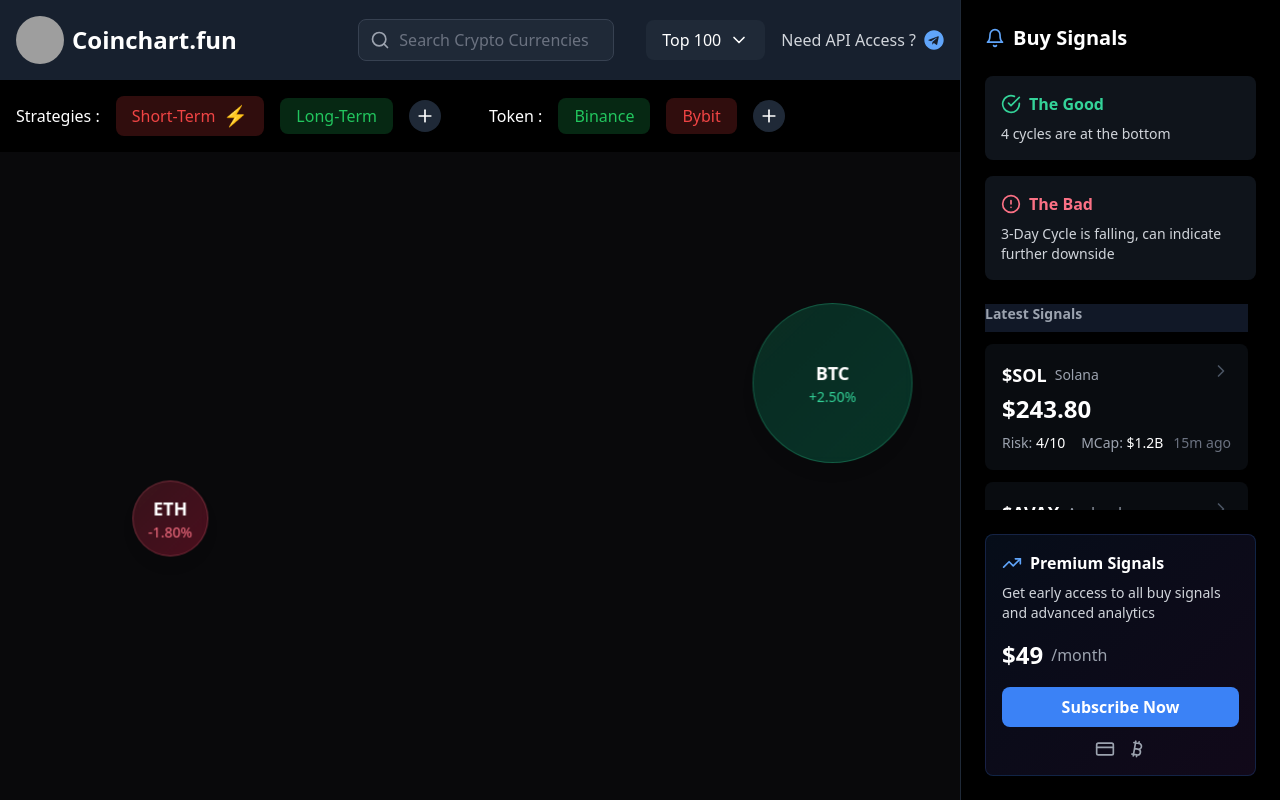
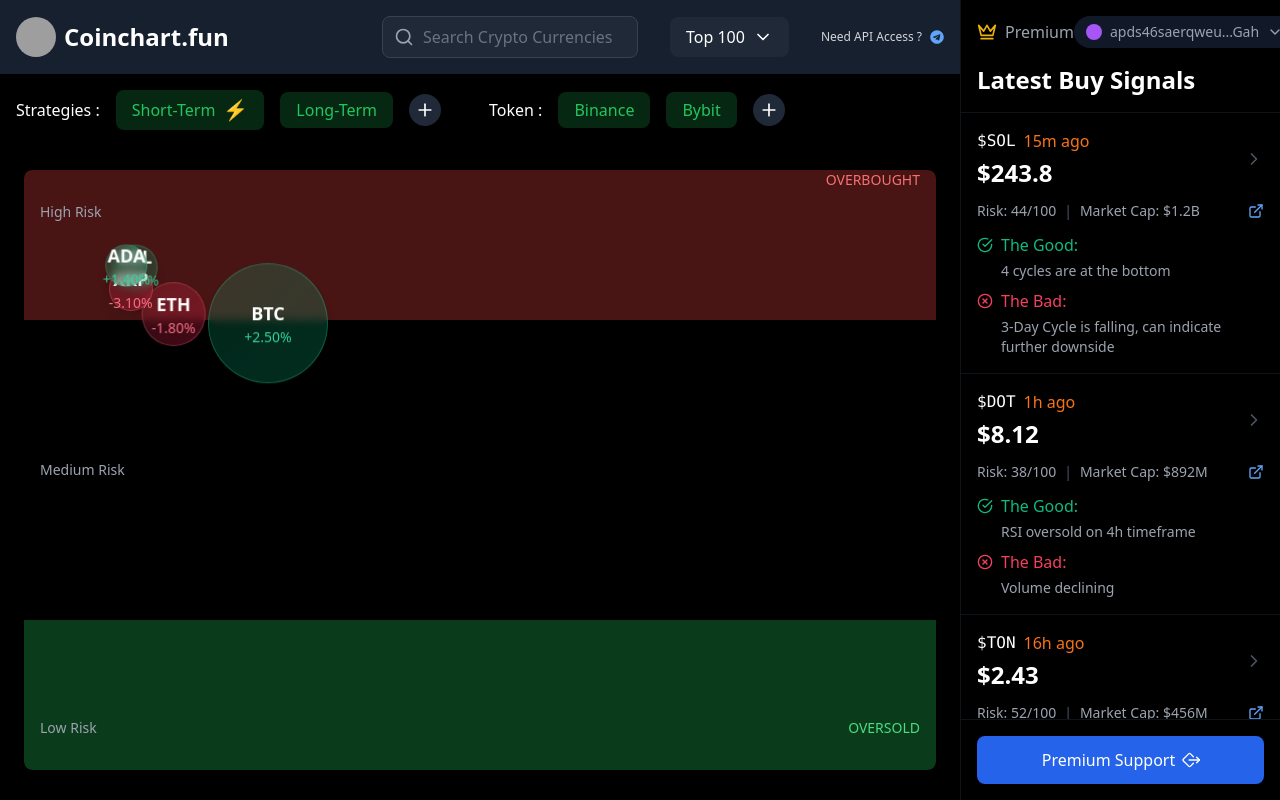
Before and after one commit to kendrekaran/crypto-bubble, a React (Vite) app: page / in a window 1280 px wide. Built offline with nearby package versions, Linux system fonts and the light colour scheme; grey boxes are pictures that could not be loaded.

Commit message:
Updated Code

```diff
--- a/src/App.tsx
+++ b/src/App.tsx
@@ -1,4 +1,4 @@
-import React, { useState } from 'react';
+import  { useState } from 'react';
 import { CryptoData, Timeframe } from './types';
 import { Navbar } from './components/Navbar';
 import { BubbleChart } from './components/BubbleChart';
@@ -15,7 +15,9 @@ const mockData: CryptoData[] = [
     price: 42069.50,
     volume24h: 12345678900,
     percentChange: 2.5,
-    rank: 1
+    rank: 1,
+    launchDate: '2009-01-03',
+    riskLevel: 45
   },
   {
     id: '2',
@@ -25,13 +27,50 @@ const mockData: CryptoData[] = [
     price: 2345.67,
     volume24h: 9876543210,
     percentChange: -1.8,
-    rank: 2
+    rank: 2,
+    launchDate: '2015-07-30',
+    riskLevel: 38
   },
-  // Add more mock data as needed
+  {
+    id: '3',
+    symbol: 'SOL',
+    name: 'Solana',
+    marketCap: 45678901234,
+    price: 123.45,
+    volume24h: 5432109876,
+    percentChange: 5.2,
+    rank: 3,
+    launchDate: '2020-03-16',
+    riskLevel: 75
+  },
+  {
+    id: '4',
+    symbol: 'XRP',
+    name: 'Ripple',
+    marketCap: 34567890123,
+    price: 0.5432,
+    volume24h: 4321098765,
+    percentChange: -3.1,
+    rank: 4,
+    launchDate: '2012-01-01',
+    riskLevel: 25
+  },
+  {
+    id: '5',
+    symbol: 'ADA',
+    name: 'Cardano',
+    marketCap: 23456789012,
+    price: 0.6789,
+    volume24h: 3210987654,
+    percentChange: 1.4,
+    rank: 5,
+    launchDate: '2017-09-29',
+    riskLevel: 60
+  }
 ];
 
 function App() {
-  const [searchTerm] = useState('');
+  const [searchTerm, setSearchTerm] = useState('');
   const [selectedCrypto, setSelectedCrypto] = useState<CryptoData | null>(null);
   const [selectedTimeframe, setSelectedTimeframe] = useState<Timeframe>('Day');
 
@@ -41,7 +80,7 @@ function App() {
   );
 
   return (
-    <div className="min-h-screen bg-zinc-950 flex">
+    <div className="max-h-screen max-w-screen bg-black flex overflow-hidden">
       <div className="flex-1 flex flex-col">
         <Navbar />
         <div className="flex-1 p-6">
--- a/src/components/BubbleChart.tsx
+++ b/src/components/BubbleChart.tsx
@@ -1,7 +1,7 @@
 import React from 'react';
 import { motion, AnimatePresence } from 'framer-motion';
 import { CryptoData } from '../types';
-import {  formatPercentage } from '../utils';
+import { formatNumber, formatPercentage } from '../utils';
 
 interface BubbleChartProps {
   data: CryptoData[];
@@ -9,19 +9,54 @@ interface BubbleChartProps {
 }
 
 export const BubbleChart: React.FC<BubbleChartProps> = ({ data, onBubbleClick }) => {
-  const maxMarketCap = Math.max(...data.map(d => d.marketCap));
+  const maxVolume = Math.max(...data.map(d => d.volume24h));
 
   const getBubbleSize = (marketCap: number) => {
-    return (marketCap / maxMarketCap) * 120 + 40;
+    return (marketCap / Math.max(...data.map(d => d.marketCap))) * 80 + 40;
+  };
+
+  const getXPosition = (volume: number) => {
+    return (volume / maxVolume) * 80 + 20;
+  };
+
+  const getYPosition = (percentChange: number) => {
+    if (percentChange > 0) {
+      return 25 - (percentChange / 100) * 25; // Green section
+    } else if (percentChange < 0) {
+      return 75 + (Math.abs(percentChange) / 100) * 25; // Red section
+    } else {
+      return 50; // Middle section for unchanged
+    }
   };
 
   return (
-    <div className="relative w-full h-[600px] overflow-hidden">
+    <div className="relative w-full h-[600px] bg-black rounded-lg overflow-hidden">
+
+      <div className="absolute top-0 left-0 right-0 h-[25%] bg-red-500/30 backdrop-blur-sm" />
+
+      <div className="absolute bottom-0 left-0 right-0 h-[25%] bg-green-500/30 backdrop-blur-sm" />
+
+      <div className="absolute left-4 top-0 bottom-0 flex flex-col justify-between text-sm text-gray-400 py-8">
+        <span>High Risk</span>
+        <span>Medium Risk</span>
+        <span>Low Risk</span>
+      </div>
+
+
+      <div className="absolute right-4 text-sm">
+        <span className="text-red-400">OVERBOUGHT</span>
+      </div>
+      <div className="absolute right-4 bottom-8 text-sm">
+        <span className="text-green-400">OVERSOLD</span>
+      </div>
+
+
+      <div className="absolute inset-16">
         <AnimatePresence>
           {data.map((crypto) => {
             const size = getBubbleSize(crypto.marketCap);
-          const x = Math.random() * (500 - size/6) + size/12;
-          const y = Math.random() * (500 - size/6) + size/12;
+            const x = getXPosition(crypto.volume24h);
+            const y = getYPosition(crypto.percentChange);
 
             return (
               <motion.div
@@ -35,7 +70,7 @@ export const BubbleChart: React.FC<BubbleChartProps> = ({ data, onBubbleClick })
                 }}
                 exit={{ scale: 0, opacity: 0 }}
                 whileHover={{ scale: 1.1 }}
-              className="absolute cursor-pointer"
+                className="absolute cursor-pointer transform -translate-x-1/2 -translate-y-1/2"
                 style={{
                   width: size,
                   height: size,
@@ -48,7 +83,7 @@ export const BubbleChart: React.FC<BubbleChartProps> = ({ data, onBubbleClick })
                       ? 'bg-gradient-to-br from-emerald-500/20 to-emerald-600/30 border-emerald-400/30'
                       : 'bg-gradient-to-br from-rose-500/20 to-rose-600/30 border-rose-400/30'}
                     border backdrop-blur-sm shadow-lg hover:shadow-xl transition-shadow
-                  text-white`}
+                    text-white group relative`}
                 >
                   <span className="text-lg font-bold">{crypto.symbol}</span>
                   <span className={`text-sm ${
@@ -56,11 +91,20 @@ export const BubbleChart: React.FC<BubbleChartProps> = ({ data, onBubbleClick })
                   }`}>
                     {formatPercentage(crypto.percentChange)}
                   </span>
+
+
+                  <div className="absolute opacity-0 group-hover:opacity-100 bottom-full left-1/2 transform -translate-x-1/2 mb-2 px-3 py-1 bg-gray-800 rounded-lg text-sm whitespace-nowrap transition-opacity">
+                    <div className="text-white">Risk Level: {crypto.riskLevel}</div>
+                    <div className="text-gray-400">Volume: ${formatNumber(crypto.volume24h)}</div>
+                  </div>
                 </div>
               </motion.div>
             );
           })}
         </AnimatePresence>
       </div>
+
+
+    </div>
   );
 };
--- a/src/components/BuySignalsPanel.tsx
+++ b/src/components/BuySignalsPanel.tsx
@@ -1,133 +1,194 @@
-import React from 'react';
+import React, { useState, useMemo } from 'react';
 import {
-  Bell,
+  Crown,
+  ChevronDown,
+  ChevronRight,
   CheckCircle,
-  AlertCircle,
-  CreditCard,
-  Bitcoin,
-  ChevronRight,
-  TrendingUp
+  XCircle,
+  ExternalLink
 } from 'lucide-react';
 
 interface SignalData {
   symbol: string;
-  name: string;
   price: number;
-  riskScore: number;
+  risk: number;
   marketCap: string;
   timeAgo: string;
+  good: string[];
+  bad: string[];
 }
+
+const WALLET_OPTIONS = [
+  'apds46saerqweu...Gah',
+  'b7x5n2qw3rt9...Xyz',
+  'k9m1p6hs8jl3...Pqr'
+];
 
 const signals: SignalData[] = [
   {
     symbol: 'SOL',
-    name: 'Solana',
     price: 243.80,
-    riskScore: 4,
-    marketCap: '1.2B',
-    timeAgo: '15m'
-  },
-  {
-    symbol: 'AVAX',
-    name: 'Avalanche',
-    price: 35.42,
-    riskScore: 3,
-    marketCap: '892M',
-    timeAgo: '1h'
+    risk: 44,
+    marketCap: '$1.2B',
+    timeAgo: '15m',
+    good: ['4 cycles are at the bottom'],
+    bad: ['3-Day Cycle is falling, can indicate further downside']
   },
   {
     symbol: 'DOT',
-    name: 'Polkadot',
-    price: 7.85,
-    riskScore: 5,
-    marketCap: '456M',
-    timeAgo: '2h'
+    price: 8.12,
+    risk: 38,
+    marketCap: '$892M',
+    timeAgo: '1h',
+    good: ['RSI oversold on 4h timeframe'],
+    bad: ['Volume declining']
+  },
+  {
+    symbol: 'TON',
+    price: 2.43,
+    risk: 52,
+    marketCap: '$456M',
+    timeAgo: '16h',
+    good: ['Strong support level reached'],
+    bad: ['High selling pressure']
   }
 ];
 
-export const BuySignalsPanel: React.FC = () => {
+const WalletDropdown: React.FC<{
+  selectedWallet: string;
+  onSelect: (wallet: string) => void;
+  onDisconnect: () => void;
+}> = ({ selectedWallet, onSelect, onDisconnect }) => {
   return (
-    <div className="w-full lg:w-80 bg-black border-l border-gray-800 p-6 flex flex-col h-screen">
-      <div className="flex items-center gap-2 mb-6">
-        <Bell className="w-5 h-5 text-blue-400" />
-        <h2 className="text-xl font-bold text-white">Buy Signals</h2>
+    <div className="absolute right-0 mt-2 w-full bg-gray-900 rounded-lg shadow-xl z-50">
+      {WALLET_OPTIONS.map((wallet) => (
+        <button
+          key={wallet}
+          onClick={() => onSelect(wallet)}
+          className={`w-full px-4 py-2 text-left hover:bg-gray-800 ${
+            wallet === selectedWallet ? 'bg-gray-800 text-white' : 'text-gray-400'
+          }`}
+        >
+          {wallet}
+        </button>
+      ))}
+      <div className="border-t border-gray-700">
+        <button
+          onClick={onDisconnect}
+          className="w-full px-4 py-2 text-left text-red-400 hover:bg-gray-800"
+        >
+          Disconnect
+        </button>
+      </div>
+    </div>
+  );
+};
+
+const SignalItem: React.FC<{ signal: SignalData }> = ({ signal }) => (
+  <div className="p-4 border-b border-gray-800/50 hover:bg-gray-900/30 transition-colors cursor-pointer">
+    <div className="flex items-center justify-between mb-3">
+      <div>
+        <div className="flex items-center gap-2 mb-1">
+          <span className="text-white font-mono">${signal.symbol}</span>
+          <span className="text-orange-500">{signal.timeAgo} ago</span>
+        </div>
+        <span className="text-2xl font-bold text-white">${signal.price}</span>
+      </div>
+      <ChevronRight className="w-5 h-5 text-gray-600" />
     </div>
 
-      <div className="space-y-4 mb-6">
-        <div className="bg-gray-800/50 rounded-lg p-4">
-          <div className="flex items-center gap-2 mb-2">
-            <CheckCircle className="w-5 h-5 text-emerald-400" />
-            <h3 className="font-semibold text-emerald-400">The Good</h3>
-          </div>
-          <p className="text-gray-300 text-sm">4 cycles are at the bottom</p>
+    <div className="flex items-center gap-2 mb-3 text-sm">
+      <span className="text-gray-400">Risk: {signal.risk}/100</span>
+      <span className="text-gray-600">|</span>
+      <span className="text-gray-400">Market Cap: {signal.marketCap}</span>
+      <ExternalLink className="w-4 h-4 text-blue-400 ml-auto" />
     </div>
 
-        <div className="bg-gray-800/50 rounded-lg p-4">
-          <div className="flex items-center gap-2 mb-2">
-            <AlertCircle className="w-5 h-5 text-rose-400" />
-            <h3 className="font-semibold text-rose-400">The Bad</h3>
+    <div className="mb-2">
+      <div className="flex items-center gap-2 text-emerald-500 mb-1">
+        <CheckCircle className="w-4 h-4" />
+        <span className="font-medium">The Good:</span>
       </div>
-          <p className="text-gray-300 text-sm">3-Day Cycle is falling, can indicate further downside</p>
+      {signal.good.map((item, index) => (
+        <div key={index} className="text-gray-400 text-sm pl-6">
+          {item}
         </div>
+      ))}
     </div>
 
-      <div className="flex-1 overflow-y-auto scrollbar-thin scrollbar-track-black scrollbar-thumb-gray-700 pr-2">
-        <h3 className="text-sm font-semibold text-gray-400 mb-3 sticky top-0 bg-gray-900 z-10 pb-2">
-          Latest Signals
-        </h3>
-        <div className="space-y-3">
-          {signals.map((signal) => (
-            <div
-              key={signal.symbol}
-              className="bg-gray-800/30 rounded-lg p-4 hover:bg-gray-800/50 transition-colors cursor-pointer group border border-transparent hover:border-gray-700"
-            >
-              <div className="flex justify-between items-start mb-2">
     <div>
-                  <div className="flex items-center gap-2">
-                    <span className="text-lg font-bold text-white">${signal.symbol}</span>
-                    <span className="text-sm text-gray-400">{signal.name}</span>
+      <div className="flex items-center gap-2 text-rose-500 mb-1">
+        <XCircle className="w-4 h-4" />
+        <span className="font-medium">The Bad:</span>
       </div>
-                  <div className="text-2xl font-bold text-white mt-1">
-                    ${signal.price.toFixed(2)}
-                  </div>
-                </div>
-                <ChevronRight className="w-5 h-5 text-gray-600 group-hover:text-gray-400 transition-colors" />
-              </div>
-              <div className="flex items-center justify-between text-sm">
-                <div className="flex items-center gap-4">
-                  <span className="text-gray-400">
-                    Risk: <span className="text-white">{signal.riskScore}/10</span>
-                  </span>
-                  <span className="text-gray-400">
-                    MCap: <span className="text-white">${signal.marketCap}</span>
-                  </span>
-                </div>
-                <span className="text-gray-500">{signal.timeAgo} ago</span>
-              </div>
+      {signal.bad.map((item, index) => (
+        <div key={index} className="text-gray-400 text-sm pl-6">
+          {item}
         </div>
       ))}
     </div>
   </div>
+);
 
-      <div className="mt-6 bg-gradient-to-br from-blue-500/10 to-purple-500/10 rounded-lg p-4 border border-blue-500/20">
-        <div className="flex items-center gap-2 mb-2">
-          <TrendingUp className="w-5 h-5 text-blue-400" />
-          <h3 className="font-semibold text-white">Premium Signals</h3>
+export const BuySignalsPanel: React.FC = () => {
+  const [selectedWallet, setSelectedWallet] = useState(WALLET_OPTIONS[0]);
+  const [showWalletDropdown, setShowWalletDropdown] = useState(false);
+
+  const handleWalletSelect = (wallet: string) => {
+    setSelectedWallet(wallet);
+    setShowWalletDropdown(false);
+  };
+
+  const handleDisconnect = () => {
+    setSelectedWallet('');
+    setShowWalletDropdown(false);
+  };
+
+  return (
+    <div className="w-full lg:w-80 bg-black border-l border-gray-800/50 flex flex-col h-screen">
+      {/* Header */}
+      <div className="p-4 border-b border-gray-800/50">
+        <div className="flex items-center justify-between mb-4">
+          <div className="flex items-center gap-2">
+            <Crown className="w-5 h-5 text-yellow-500" />
+            <span className="text-gray-400">Premium</span>
           </div>
-        <p className="text-gray-300 text-sm mb-4">
-          Get early access to all buy signals and advanced analytics
-        </p>
-        <div className="flex items-center gap-2 mb-4">
-          <span className="text-2xl font-bold text-white">$49</span>
-          <span className="text-gray-400">/month</span>
+          <div className="relative">
+            <button
+              onClick={() => setShowWalletDropdown(!showWalletDropdown)}
+              className="flex items-center gap-2 px-3 py-1.5 bg-gray-900 rounded-full text-sm text-gray-400"
+            >
+              <div className="w-4 h-4 rounded-full bg-purple-500" />
+              {selectedWallet}
+              <ChevronDown size={16} />
+            </button>
+            {showWalletDropdown && (
+              <WalletDropdown
+                selectedWallet={selectedWallet}
+                onSelect={handleWalletSelect}
+                onDisconnect={handleDisconnect}
+              />
+            )}
           </div>
-        <button className="w-full bg-blue-500 hover:bg-blue-600 text-white font-semibold py-2 px-4 rounded-lg transition-colors">
-          Subscribe Now
+        </div>
+        <h1 className="text-2xl font-bold text-white">Latest Buy Signals</h1>
+      </div>
+
+      {/* Signals List */}
+      <div className="flex-1 overflow-y-auto">
+        {signals.map((signal) => (
+          <SignalItem key={signal.symbol} signal={signal} />
+        ))}
+      </div>
+
+      {/* Premium Support Button */}
+      <div className="p-4 border-t border-gray-800/50">
+        <button className="w-full bg-blue-600 hover:bg-blue-700 text-white py-3 rounded-lg flex items-center justify-center gap-2 transition-colors">
+          <span className="font-medium">Premium Support</span>
+          <span className="transform rotate-45">
+            <ExternalLink className="w-4 h-4" />
+          </span>
         </button>
-        <div className="flex items-center justify-center gap-3 mt-3">
-          <CreditCard className="w-5 h-5 text-gray-400" />
-          <Bitcoin className="w-5 h-5 text-gray-400" />
-        </div>
       </div>
     </div>
   );
--- a/src/components/Navbar.tsx
+++ b/src/components/Navbar.tsx
@@ -63,7 +63,7 @@ export const Navbar = () => {
     switch (type) {
       case 'short':
       case 'bybit':
-        return 'bg-red-500/20 text-red-500 hover:bg-red-500/30';
+        return 'bg-green-500/20 text-green-500 hover:bg-green-500/30';
       case 'long':
       case 'rsi':
       case 'binance':
@@ -76,13 +76,13 @@ export const Navbar = () => {
   };
 
   const getSelectorItemStyle = (type: 'short' | 'long' | 'rsi' | 'ai' | 'binance' | 'bybit', isSelected: boolean) => {
-    const baseStyle = 'px-3 py-2 rounded cursor-pointer transition-colors duration-150 w-full text-left';
-    if (!isSelected) return `${baseStyle} hover:bg-gray-700 text-gray-300`;
+    const baseStyle = 'px-3 mt-2 py-2 rounded cursor-pointer transition-colors duration-150 w-full text-left';
+    if (!isSelected) return `${baseStyle} hover:bg-gray-700  text-gray-300`;
 
     switch (type) {
       case 'short':
       case 'bybit':
-        return `${baseStyle} bg-red-500/20 text-red-500`;
+        return `${baseStyle} bg-green-500/20 text-green-500`;
       case 'long':
       case 'rsi':
       case 'binance':
@@ -96,20 +96,15 @@ export const Navbar = () => {
 
   return (
     <div className="flex flex-col w-full bg-gray-900">
-      {/* Top Navigation */}
       <div className="flex items-center justify-between p-4 bg-gray-800/50">
-        {/* Logo */}
         <div className="flex items-center gap-2">
           <img
             src="https://i.ibb.co/znbC3SV/Group.jpg"
             alt="Coinchart.fun"
-            className="w-12 h-12 rounded-full"
+            className="w-10 h-10 rounded-full"
           />
           <span className="text-2xl font-bold text-white">Coinchart.fun</span>
         </div>
-
-        {/* Search Bar */}
-
 
         {/* Top 100 & API Access */}
         <div className="flex items-center gap-4">
@@ -163,9 +158,9 @@ export const Navbar = () => {
             </div>
           )}
         </div>
-          <button className="flex items-center gap-2 text-gray-300 hover:text-white">
+        <button className="flex items-center ml-4 text-xs gap-2 text-gray-300 hover:text-white">
           Need API Access ?
-            <FaTelegram size={20} className="text-blue-400" />
+          <FaTelegram size={14} className="text-blue-400" />
         </button>
         </div>
       </div>
--- a/src/types.ts
+++ b/src/types.ts
@@ -1,5 +1,4 @@
 export interface CryptoData {
-  launchDate: any;
   id: string;
   symbol: string;
   name: string;
@@ -8,6 +7,8 @@ export interface CryptoData {
   volume24h: number;
   percentChange: number;
   rank: number;
+  launchDate?: string;
+  riskLevel: number; // 0-100
 }
 
 export interface TimeframeData {
```
Lines whose indentation alone changed are shown as unchanged.
